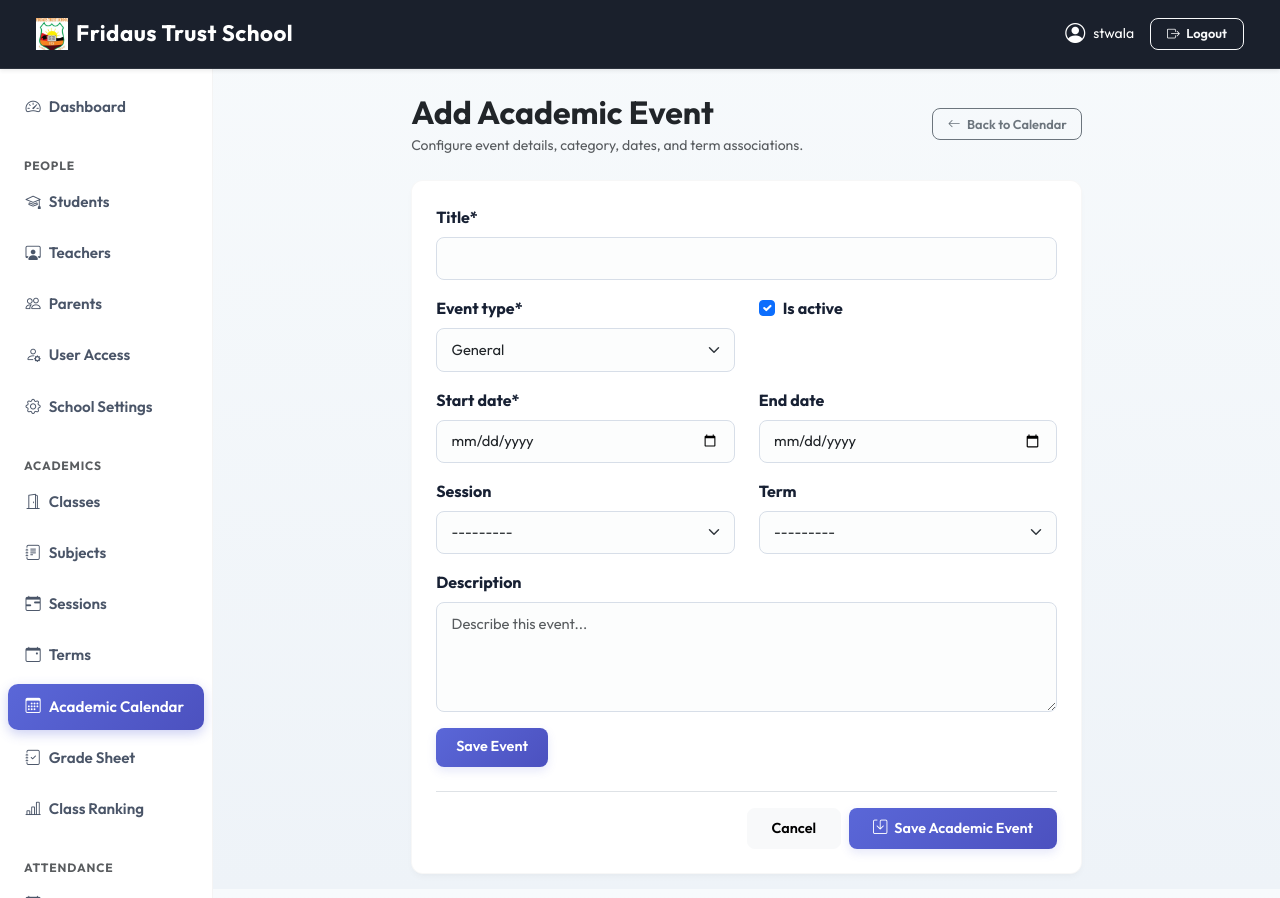
After one commit to stwala/SchoolMS, a Django app: page /academics/events/add/ in a window 1280 px wide. The commit adds this page. Run offline with Django 5.2, Linux system fonts and the light colour scheme; a user stored in the database is signed in; data comes from the database, SQL or seed files in the repository; parts of the project's set-up code (start-up, migrations or seed data) failed here and were passed over; some libraries are stand-ins or nearby versions.

Commit message:
Academic Events lnk nad bage on dashboard

```diff
--- a/apps/academics/forms.py
+++ b/apps/academics/forms.py
@@ -1,7 +1,7 @@
 from django import forms
 from crispy_forms.helper import FormHelper
 from crispy_forms.layout import Layout, Submit, Row, Column
-from .models import AcademicSession, AcademicTerm, Subject, StudentClass, Grade,StudentTermReport, TRAIT_CHOICES
+from .models import AcademicSession, AcademicTerm, Subject, StudentClass, Grade,StudentTermReport, AcademicEvent
 
 class AcademicSessionForm(forms.ModelForm):
     class Meta:
@@ -88,3 +88,108 @@ class StudentTermReportForm(forms.ModelForm):
         widgets = {
             'teacher_comment': forms.Textarea(attrs={'rows': 3}),
         }
+
+
+
+
+
+class AcademicEventForm(forms.ModelForm):
+
+    class Meta:
+        model = AcademicEvent
+
+        fields = [
+            'title',
+            'event_type',
+            'start_date',
+            'end_date',
+            'description',
+            'session',
+            'term',
+            'is_active',
+        ]
+
+        widgets = {
+            'start_date': forms.DateInput(
+                attrs={'type': 'date'}
+            ),
+
+            'end_date': forms.DateInput(
+                attrs={'type': 'date'}
+            ),
+
+            'description': forms.Textarea(
+                attrs={
+                    'rows': 4,
+                    'placeholder': 'Describe this event...'
+                }
+            ),
+        }
+
+    def __init__(self, *args, **kwargs):
+        super().__init__(*args, **kwargs)
+
+        self.helper = FormHelper()
+
+        self.helper.layout = Layout(
+
+            'title',
+
+            Row(
+                Column(
+                    'event_type',
+                    css_class='col-md-6'
+                ),
+
+                Column(
+                    'is_active',
+                    css_class='col-md-6'
+                ),
+            ),
+
+            Row(
+                Column(
+                    'start_date',
+                    css_class='col-md-6'
+                ),
+
+                Column(
+                    'end_date',
+                    css_class='col-md-6'
+                ),
+            ),
+
+            Row(
+                Column(
+                    'session',
+                    css_class='col-md-6'
+                ),
+
+                Column(
+                    'term',
+                    css_class='col-md-6'
+                ),
+            ),
+
+            'description',
+
+            Submit(
+                'submit',
+                'Save Event',
+                css_class='btn btn-primary'
+            )
+        )
+
+    def clean(self):
+
+        cleaned_data = super().clean()
+
+        start = cleaned_data.get('start_date')
+        end = cleaned_data.get('end_date')
+
+        if start and end and end < start:
+            raise forms.ValidationError(
+                "End date cannot be before the start date."
+            )
+
+        return cleaned_data
--- a/apps/academics/urls.py
+++ b/apps/academics/urls.py
@@ -5,35 +5,48 @@ app_name = 'academics'
 
 urlpatterns = [
     # Sessions
-    path('sessions/',                    views.session_list,   name='session_list'),
-    path('sessions/add/',                views.session_create, name='session_create'),
-    path('sessions/<int:pk>/edit/',      views.session_update, name='session_update'),
-    path('sessions/<int:pk>/delete/',    views.session_delete, name='session_delete'),
-
+    path("sessions/", views.session_list, name="session_list"),
+    path("sessions/add/", views.session_create, name="session_create"),
+    path("sessions/<int:pk>/edit/", views.session_update, name="session_update"),
+    path("sessions/<int:pk>/delete/", views.session_delete, name="session_delete"),
     # Terms
-    path('terms/',                       views.term_list,   name='term_list'),
-    path('terms/add/',                   views.term_create, name='term_create'),
-    path('terms/<int:pk>/edit/',         views.term_update, name='term_update'),
-    path('terms/<int:pk>/delete/',       views.term_delete, name='term_delete'),
-
+    path("terms/", views.term_list, name="term_list"),
+    path("terms/add/", views.term_create, name="term_create"),
+    path("terms/<int:pk>/edit/", views.term_update, name="term_update"),
+    path("terms/<int:pk>/delete/", views.term_delete, name="term_delete"),
     # Subjects
-    path('subjects/',                    views.subject_list,   name='subject_list'),
-    path('subjects/add/',                views.subject_create, name='subject_create'),
-    path('subjects/<int:pk>/edit/',      views.subject_update, name='subject_update'),
-    path('subjects/<int:pk>/delete/',    views.subject_delete, name='subject_delete'),
-
+    path("subjects/", views.subject_list, name="subject_list"),
+    path("subjects/add/", views.subject_create, name="subject_create"),
+    path("subjects/<int:pk>/edit/", views.subject_update, name="subject_update"),
+    path("subjects/<int:pk>/delete/", views.subject_delete, name="subject_delete"),
     # Classes
-    path('classes/',                     views.class_list,   name='class_list'),
-    path('classes/add/',                 views.class_create, name='class_create'),
-    path('classes/<int:pk>/edit/',       views.class_update, name='class_update'),
-    path('classes/<int:pk>/delete/',     views.class_delete, name='class_delete'),
-
+    path("classes/", views.class_list, name="class_list"),
+    path("classes/add/", views.class_create, name="class_create"),
+    path("classes/<int:pk>/edit/", views.class_update, name="class_update"),
+    path("classes/<int:pk>/delete/", views.class_delete, name="class_delete"),
     # Grades & Performance
-    path('grades/',                        views.grade_entry,           name='grade_entry'),
-    path('grades/save-student/',           views.save_student_grades,   name='save_student_grades'),
-    path('report-card/<int:student_id>/',  views.student_report_card,   name='student_report_card'),
-    path("rankings/", views.class_rankings,  name="class_rankings"),
-    path("rankings/export/excel/",views.export_ranking_excel,name="export_ranking_excel"),
-    path("rankings/export/pdf/",views.export_ranking_pdf,name="export_ranking_pdf"),
-    path('students/<int:student_id>/term-report/', views.save_term_report, name='save_term_report'),
+    path("grades/", views.grade_entry, name="grade_entry"),
+    path("grades/save-student/", views.save_student_grades, name="save_student_grades"),
+    path(
+        "report-card/<int:student_id>/",
+        views.student_report_card,
+        name="student_report_card",
+    ),
+    path("rankings/", views.class_rankings, name="class_rankings"),
+    path(
+        "rankings/export/excel/",
+        views.export_ranking_excel,
+        name="export_ranking_excel",
+    ),
+    path("rankings/export/pdf/", views.export_ranking_pdf, name="export_ranking_pdf"),
+    path(
+        "students/<int:student_id>/term-report/",
+        views.save_term_report,
+        name="save_term_report",
+    ),
+    # Academic Events
+    path("events/", views.event_list, name="event_list"),
+    path("events/add/", views.event_create, name="event_create"),
+    path("events/<int:pk>/edit/", views.event_update, name="event_update"),
+    path("events/<int:pk>/delete/", views.event_delete, name="event_delete"),
 ]
--- a/apps/academics/views.py
+++ b/apps/academics/views.py
@@ -1,5 +1,3 @@
-
-
 from django.shortcuts import render, redirect, get_object_or_404
 from django.contrib.auth.decorators import login_required
 from django.contrib import messages
@@ -1106,3 +1104,95 @@ def export_ranking_pdf(request):
     document.build(elements)
 
     return response
+
+
+from django.contrib import messages
+from django.contrib.auth.decorators import login_required
+from django.shortcuts import get_object_or_404, redirect, render
+
+from .models import AcademicEvent
+from .forms import AcademicEventForm
+
+
+@login_required
+def event_list(request):
+
+    events = AcademicEvent.objects.filter(is_active=True)
+
+    search = request.GET.get("search", "").strip()
+    event_type = request.GET.get("event_type", "")
+
+    if search:
+        events = events.filter(title__icontains=search)
+
+    if event_type:
+        events = events.filter(event_type=event_type)
+
+    context = {
+        "events": events,
+        "event_types": AcademicEvent.EVENT_TYPES,
+        "search": search,
+        "selected_type": event_type,
+    }
+
+    return render(request, "academics/events/event_list.html", context)
+
+
+@login_required
+def event_create(request):
+
+    if request.method == "POST":
+
+        form = AcademicEventForm(request.POST)
+
+        if form.is_valid():
+
+            form.save()
+
+            messages.success(request, "Academic event created successfully.")
+
+            return redirect("academics:event_list")
+
+    else:
+        form = AcademicEventForm()
+
+    return render(request, "academics/events/event_form.html", {"form": form})
+
+
+@login_required
+def event_update(request, pk):
+
+    event = get_object_or_404(AcademicEvent, pk=pk)
+
+    if request.method == "POST":
+
+        form = AcademicEventForm(request.POST, instance=event)
+
+        if form.is_valid():
+
+            form.save()
+
+            messages.success(request, "Academic event updated successfully.")
+
+            return redirect("academics:event_list")
+
+    else:
+        form = AcademicEventForm(instance=event)
+
+    return render(
+        request, "academics/events/event_form.html", {"form": form, "event": event}
+    )
+
+
+@login_required
+def event_delete(request, pk):
+
+    event = get_object_or_404(AcademicEvent, pk=pk)
+
+    if request.method == "POST":
+
+        event.delete()
+
+        messages.success(request, "Academic event deleted.")
+
+    return redirect("academics:event_list")
--- /dev/null
+++ b/templates/academics/events/event_form.html
@@ -0,0 +1,34 @@
+{% extends 'base.html' %}
+{% load crispy_forms_tags %}
+{% block title %}{% if event %}Edit Academic Event{% else %}Add Academic Event{% endif %} — SchoolMS{% endblock %}
+
+{% block content %}
+<div class="row justify-content-center">
+  <div class="col-lg-8">
+    <div class="d-flex align-items-center justify-content-between mb-4">
+      <div>
+        <h2 class="fw-bold text-dark mb-1">{% if event %}Edit Academic Event{% else %}Add Academic Event{% endif %}</h2>
+        <p class="text-muted small mb-0">Configure event details, category, dates, and term associations.</p>
+      </div>
+      <a href="{% url 'academics:event_list' %}" class="btn btn-outline-secondary btn-sm">
+        <i class="bi bi-arrow-left me-1"></i> Back to Calendar
+      </a>
+    </div>
+
+    <div class="card shadow-sm border-0">
+      <div class="card-body p-4">
+        <form method="post">
+          {% csrf_token %}
+          {% crispy form %}
+          <div class="d-flex justify-content-end gap-2 mt-4 pt-3 border-top">
+            <a href="{% url 'academics:event_list' %}" class="btn btn-light px-4">Cancel</a>
+            <button type="submit" class="btn btn-primary px-4">
+              <i class="bi bi-save me-1"></i> Save Academic Event
+            </button>
+          </div>
+        </form>
+      </div>
+    </div>
+  </div>
+</div>
+{% endblock %}
--- a/templates/partials/sidebar.html
+++ b/templates/partials/sidebar.html
@@ -61,6 +61,11 @@
     <li class="nav-item">
       <a class="nav-link d-flex align-items-center {% if '/academics/terms/' in request.path %}active text-white bg-primary{% else %}text-dark{% endif %}" href="{% url 'academics:term_list' %}">
         <i class="bi bi-calendar-event me-2"></i> Terms
+      </a>
+    </li>
+    <li class="nav-item">
+      <a class="nav-link d-flex align-items-center {% if '/academics/events/' in request.path %}active text-white bg-primary{% else %}text-dark{% endif %}" href="{% url 'academics:event_list' %}">
+        <i class="bi bi-calendar3 me-2"></i> Academic Calendar
       </a>
     </li>
     <li class="nav-item">
```
Also changed, not shown: apps/academics/models.py (+94 -0 lines), apps/dashboard/views.py (+8 -0 lines), templates/academics/events/event_list.html (added, +146 -0 lines), templates/dashboard/admin_dashboard.html (+41 -3 lines), apps/academics/migrations/0003_academicevent.py (added).
